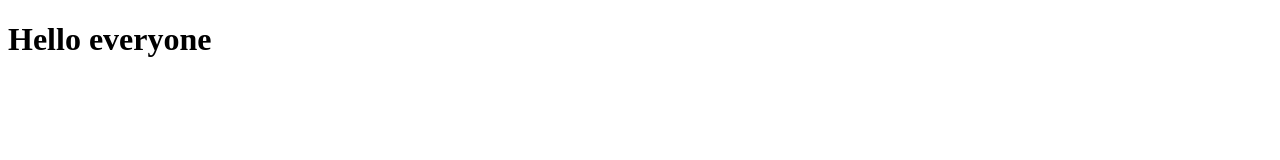
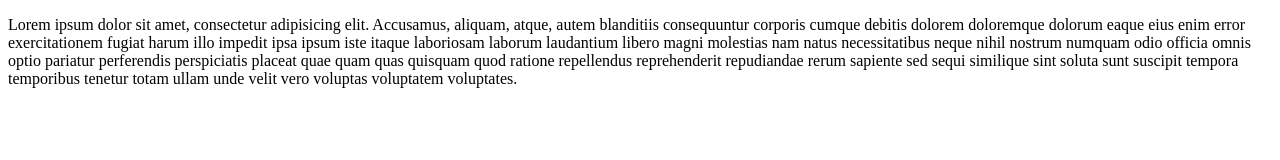
Before and after one commit to Logan1x/gitBasics, a plain HTML site: page index.html in a window 1280 px wide. Drawn offline with Linux system fonts and the light colour scheme.

Commit message:
bug: testing out a bug

```diff
--- a/index.html
+++ b/index.html
@@ -7,6 +7,17 @@
     <title>test</title>
   </head>
   <body>
-    <h1>Hello everyone</h1>
+    <p>
+      Lorem ipsum dolor sit amet, consectetur adipisicing elit. Accusamus,
+      aliquam, atque, autem blanditiis consequuntur corporis cumque debitis
+      dolorem doloremque dolorum eaque eius enim error exercitationem fugiat
+      harum illo impedit ipsa ipsum iste itaque laboriosam laborum laudantium
+      libero magni molestias nam natus necessitatibus neque nihil nostrum
+      numquam odio officia omnis optio pariatur perferendis perspiciatis placeat
+      quae quam quas quisquam quod ratione repellendus reprehenderit repudiandae
+      rerum sapiente sed sequi similique sint soluta sunt suscipit tempora
+      temporibus tenetur totam ullam unde velit vero voluptas voluptatem
+      voluptates.
+    </p>
   </body>
 </html>
```
